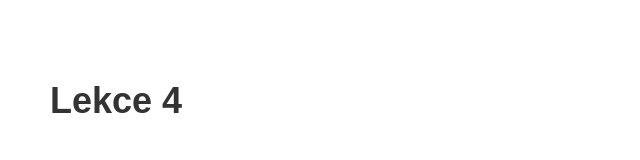
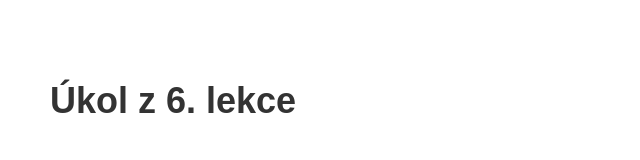
Before and after one commit to anna-janikova/lekce-6---DU, a plain HTML site: page index.html in a window 1280 px wide. Shown: the whole page, without its empty margins (0-640 px from the left). Drawn offline with Linux system fonts and the light colour scheme.

Commit message:
Update index.html

```diff
--- a/index.html
+++ b/index.html
@@ -8,7 +8,7 @@
 	<link rel="stylesheet" href="style.css">
 </head>
 <body>
-	<h1> Lekce 4 </h1>
+	<h1> Úkol z 6. lekce</h1>
 
 	<script src="main.js"></script>
 </body>
```
